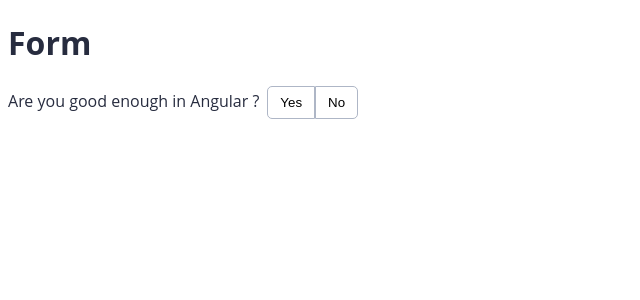
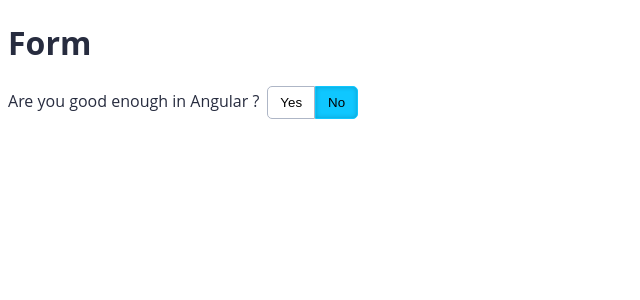
Before and after one commit to RodResq/angular-dc-labs, an Angular app: page / in a window 1280 px wide. Shown: the top 300 px of the page, without its empty margins (0-640 px from the left). Built offline with nearby package versions, Linux system fonts and the light colour scheme.

Commit message:
scss in press button

```diff
--- a/src/app/app.component.ts
+++ b/src/app/app.component.ts
@@ -6,5 +6,5 @@
   styleUrls: ['./app.component.scss']
 })
 export class AppComponent {
-  public yesNoAnser: string = 'No';
+  public yesNoAnser: string = 'no';
 }
--- a/src/app/shared/components/yes-no-button-group/yes-no-button-group.component.scss
+++ b/src/app/shared/components/yes-no-button-group/yes-no-button-group.component.scss
@@ -1,3 +1,5 @@
+$button-pressed-backgtound: #0FC7FF;
+
 .button-group {
   .button {
     border: 1px solid #aeb6c6;
@@ -13,6 +15,12 @@
     &.button-no {
       border-radius: 0 5px 5px 0;
     }
+
+    &.button-pressed {
+      background-color: $button-pressed-backgtound;
+      border-color: $button-pressed-backgtound;
+      box-shadow: inset 0 0 5px rgba(0, 0, 0, .2);
+    }
   }
 
 }
```
